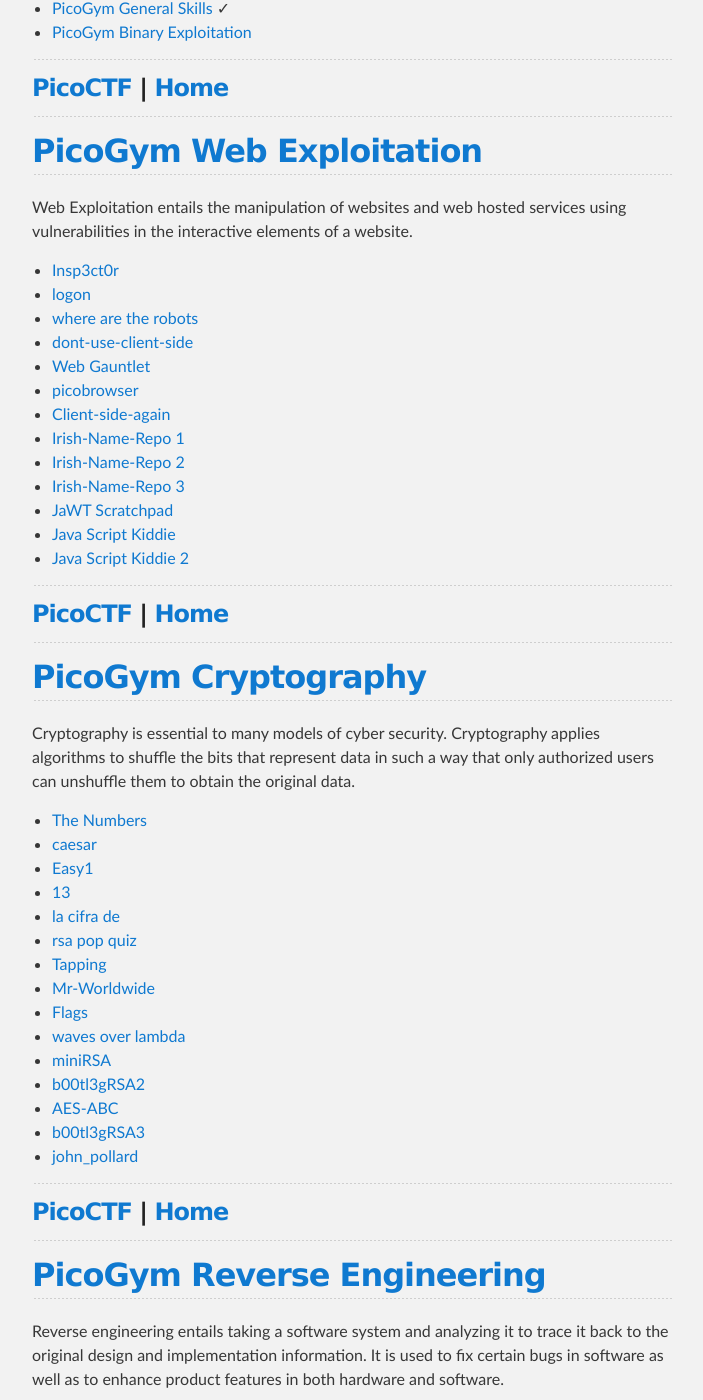
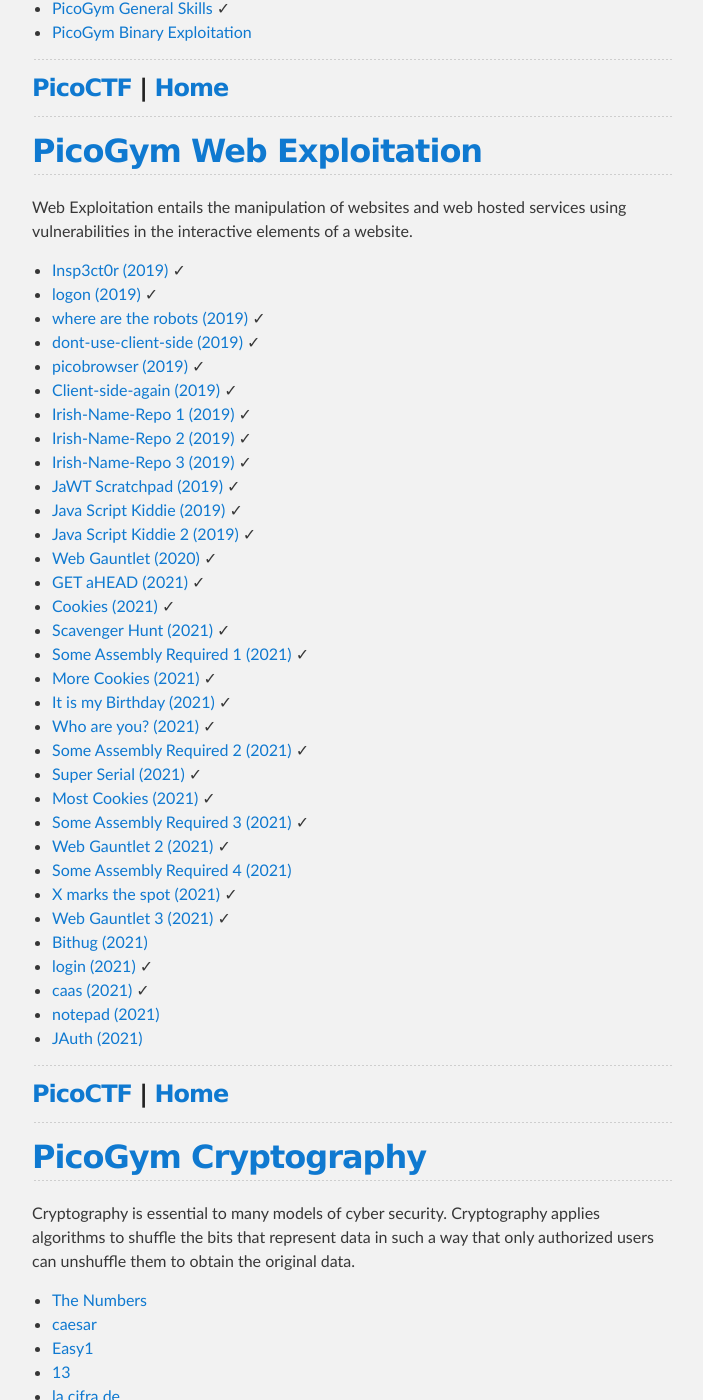
Before and after one commit to djm89uk/djm89uk.github.io, a Jekyll site: the page built from picoctf.md, in a window 1280 px wide and 1400 px high, scrolled down 555 px. Shown: the whole window, without its empty margins (288-991 px from the left). Built offline with Jekyll 4.4.1, drawn with Linux system fonts in a browser that asks for light colours; our own code applies the rules of GitHub Pages for plain Markdown files.

Commit message:
Update picoctf.md

```diff
--- a/picoctf.md
+++ b/picoctf.md
@@ -20,19 +20,39 @@ picoCTF hold periodic CTF events and provide a practice CTF environment called p
 
 Web Exploitation entails the manipulation of websites and web hosted services using vulnerabilities in the interactive elements of a website.
 
-- [Insp3ct0r](./picogym_we.md#insp3ct0r)
-- [logon](./picogym_we.md#logon)
-- [where are the robots](./picogym_we.md#where-are-the-robots)
-- [dont-use-client-side](./picogym_we.md#dont-use-client-side)
-- [Web Gauntlet](./picogym_we.md#web-gauntlet)
-- [picobrowser](./picogym_we.md#picobrowser)
-- [Client-side-again](./picogym_we.md#client-side-again)
-- [Irish-Name-Repo 1](./picogym_we.md#irish-name-repo-1)
-- [Irish-Name-Repo 2](./picogym_we.md#irish-name-repo-2)
-- [Irish-Name-Repo 3](./picogym_we.md#irish-name-repo-3)
-- [JaWT Scratchpad](./picogym_we.md#jawt-scratchpad)
-- [Java Script Kiddie](./picogym_we.md#java-script-kiddie)
-- [Java Script Kiddie 2](./picogym_we.md#java-script-kiddie-2)
+- [Insp3ct0r (2019)](./picogym_we.md#insp3ct0r) ✓
+- [logon (2019)](./picogym_we.md#logon) ✓
+- [where are the robots (2019)](./picogym_we.md#where-are-the-robots) ✓
+- [dont-use-client-side (2019)](./picogym_we.md#dont-use-client-side) ✓
+- [picobrowser (2019)](./picogym_we.md#picobrowser) ✓
+- [Client-side-again (2019)](./picogym_we.md#client-side-again) ✓
+- [Irish-Name-Repo 1 (2019)](./picogym_we.md#irish-name-repo-1) ✓
+- [Irish-Name-Repo 2 (2019)](./picogym_we.md#irish-name-repo-2) ✓
+- [Irish-Name-Repo 3 (2019)](./picogym_we.md#irish-name-repo-3) ✓
+- [JaWT Scratchpad (2019)](./picogym_we.md#jawt-scratchpad) ✓
+- [Java Script Kiddie (2019)](./picogym_we.md#java-script-kiddie) ✓
+- [Java Script Kiddie 2 (2019)](./picogym_we.md#java-script-kiddie-2) ✓
+- [Web Gauntlet (2020)](./picogym_we.md#web-gauntlet) ✓
+- [GET aHEAD (2021)](./picogym_we.md#get-ahead) ✓
+- [Cookies (2021)](./picogym_we.md#cookies) ✓
+- [Scavenger Hunt (2021)](./picogym_we.md#scavenger-hunt) ✓
+- [Some Assembly Required 1 (2021)](./picogym_we.md#some-assembly-required-1) ✓
+- [More Cookies (2021)](./picogym_we.md#more-cookies) ✓
+- [It is my Birthday (2021)](./picogym_we.md#it-is-my-birthday) ✓
+- [Who are you? (2021)](./picogym_we.md#who-are-you) ✓
+- [Some Assembly Required 2 (2021)](./picogym_we.md#some-assembly-required-2) ✓
+- [Super Serial (2021)](./picogym_we.md#super-serial) ✓
+- [Most Cookies (2021)](./picogym_we.md#most-cookies) ✓
+- [Some Assembly Required 3 (2021)](./picogym_we.md#some-assembly-required-3) ✓
+- [Web Gauntlet 2 (2021)](./picogym_we.md#web-gauntlet-2) ✓
+- [Some Assembly Required 4 (2021)](./picogym_we.md#some-assembly-required-4)
+- [X marks the spot (2021)](./picogym_we.md#x-marks-the-spot) ✓
+- [Web Gauntlet 3 (2021)](./picogym_we.md#web-gauntlet-3) ✓
+- [Bithug (2021)](./picogym_we.md#bithug)
+- [login (2021)](./picogym_we.md#login) ✓
+- [caas (2021)](./picogym_we.md#caas) ✓
+- [notepad (2021)](./picogym_we.md#notepad)
+- [JAuth (2021)](./picogym_we.md#jauth)
 
 ---
 
```
